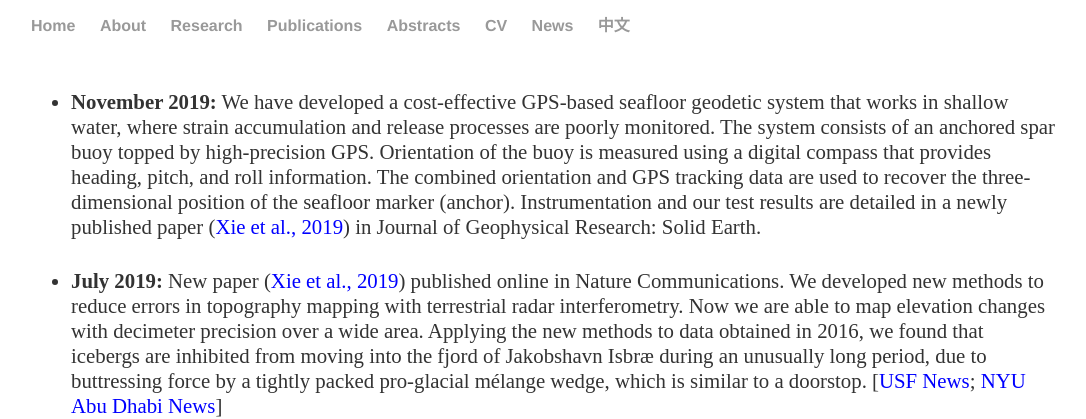
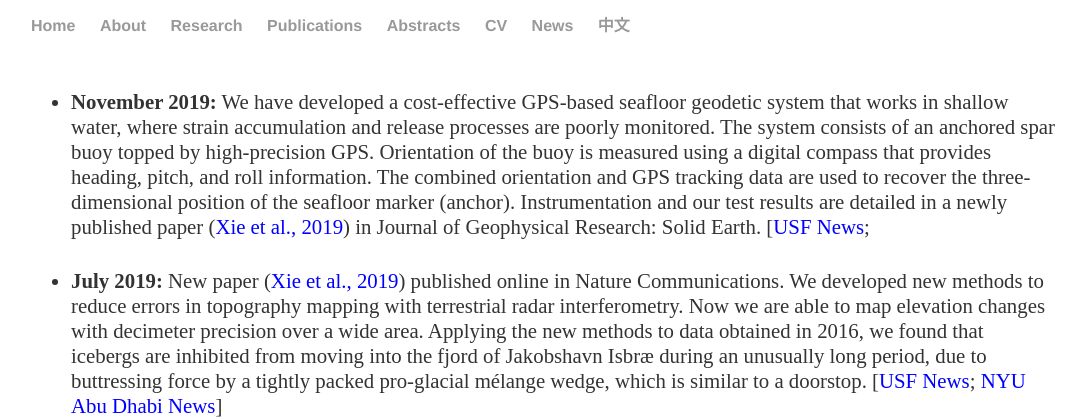
Before and after one commit to suruixie/suruixie.github.io, a Jekyll site: the page built from news/index.html, in a window 1280 px wide. Shown: the top 419 px of the page, without its empty margins (97-1183 px from the left). Built offline with Jekyll 4.4.1, drawn with Linux system fonts in a browser that asks for light colours.

Commit message:
Update index.html

```diff
--- a/news/index.html
+++ b/news/index.html
@@ -11,6 +11,7 @@ title: Surui's updates
 		   Orientation of the buoy is measured using a digital compass that provides heading, pitch, and roll information.
 		   The combined orientation and GPS tracking data are used to recover the three‐dimensional position of the seafloor marker (anchor).
 		   Instrumentation and our test results are detailed in a newly published paper (<a href="https://doi.org/10.1029/2019JB018242" style="color:#0000FF;">Xie et al., 2019</a>) in Journal of Geophysical Research: Solid Earth.
+                   [<a href="http://www.research.usf.edu/absolute-news/templates/?a=8585&z=1" style="color:#0000FF;">USF News</a>;
 		</p>
 	        <br style="line-height:1.5em">
 	<li style="line-height:120%; font-size:1.0em;"><strong>July 2019:</strong> New paper (<a href="https://doi.org/10.1038/s41467-019-10908-4" style="color:#0000FF;">Xie et al., 2019</a>) published online in Nature Communications.
```
